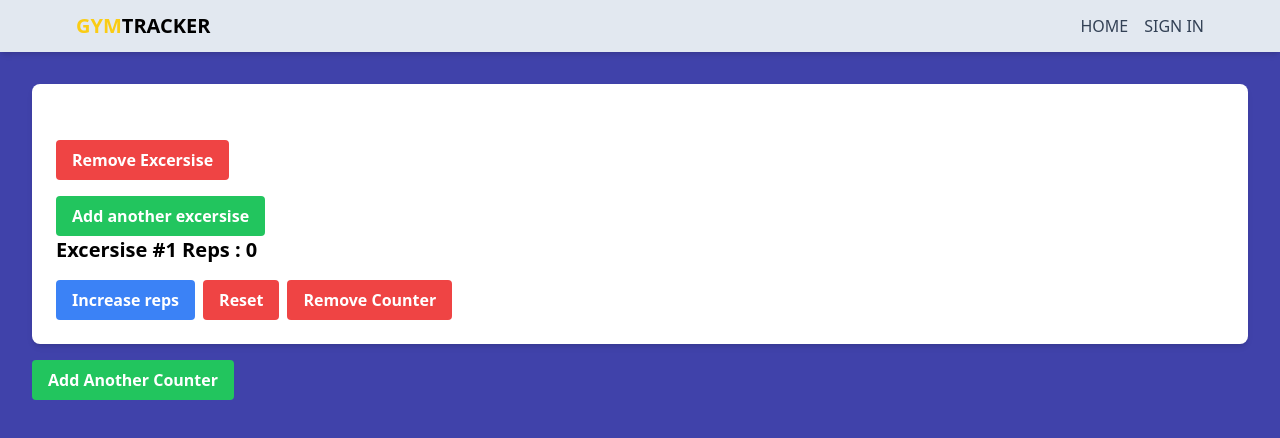
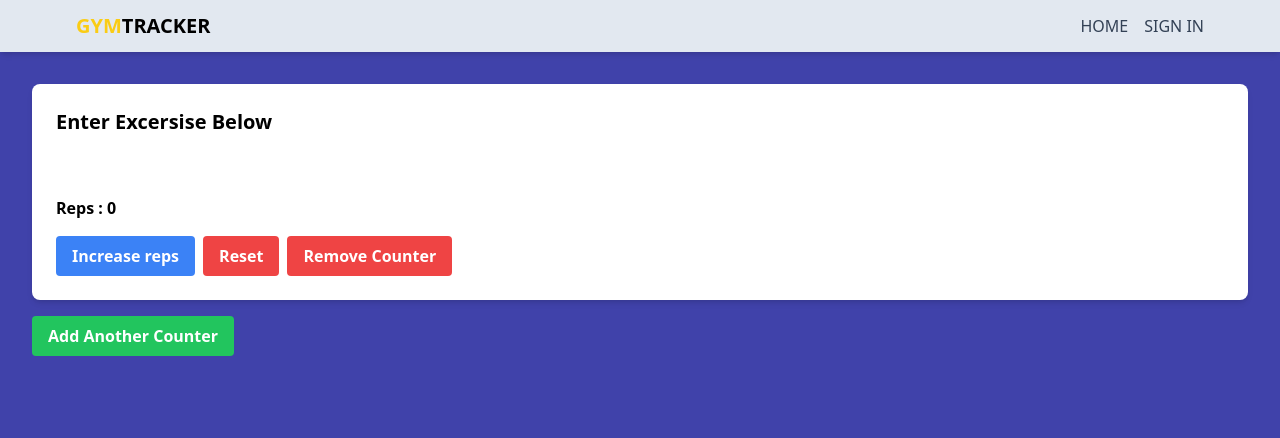
Before and after one commit to jagmeet640/GYM-Tracker, a React (Create React App) app in the folder gt/: page /combTest in a window 1280 px wide. Shown: the top 438 px of the page. Built offline with nearby package versions, Linux system fonts and the light colour scheme.

Commit message:
Update RepExcCombTest.js

```diff
--- a/gt/src/pages/RepExcCombTest.js
+++ b/gt/src/pages/RepExcCombTest.js
@@ -2,7 +2,7 @@ import React, { useState } from 'react';
 import { v4 as uuidv4 } from 'uuid';
 
 function RepExcCombTest() {
-  const [counters, setCounters] = useState([{ id: 1, value: 0 }]);
+  const [counters, setCounters] = useState([{ id: 1, value: 0, name: '' }]);
   const uniqueId = uuidv4();
 
   const increaseReps = (id) => {
@@ -23,7 +23,6 @@ function RepExcCombTest() {
 
   const addCounter = () => {
 
-    // const newCounterId = counters.length + 1;
     const newCounterId = uniqueId;
     setCounters((prevCounters) => [...prevCounters, { id: newCounterId, value: 0 }]);
   };
@@ -32,47 +31,30 @@ function RepExcCombTest() {
     setCounters((prevCounters) => prevCounters.filter((counter) => counter.id !== id));
   }
 
-  const uniqueExcersiseId = uuidv4();
-  const [excersises, setExcersise] = useState([{ id: uniqueExcersiseId, excersiseName: '' }]);
+  const handleExcersiseName = (e, id) => {
+    setCounters((prevCounters) =>
+      prevCounters.map((counter) =>
+        counter.id === id ? {...counter, name: e.target.value} : counter
+      )
+    )
 
-  const handleExcersiseNameChange = (e, id) => {
-    setExcersise((prevExcersise) =>
-      prevExcersise.map((excersise) =>
-        excersise.id === id ? { ...excersise, excersiseName: e.target.value } : excersise
-      ));
+  }
 
-  };
-  const addExcersiseLog = () => {
-    const newExcersiseId = uniqueExcersiseId;
-    setExcersise((prevExcersise) => [...prevExcersise, { id: newExcersiseId, value: '' }])
-  };
+  // todo
+  // add another use state for storing the name of the excersise entered and have it associated with the rep couter id
 
-  const removeExcersise = (id) => {
-    setExcersise((prevExcersise) => prevExcersise.filter((excersise) => excersise.id !== id));
-  };
 
   return (
     <div className='p-8'>
       {counters.map((counter) => (
         <div key={counter.id} className='bg-white p-6 rounded-lg shadow-md mb-4'>
 
-          {excersises.map((excersise) => (
-            <div key={excersise.id}>
-              <div>
-                <input type="text" name="Excersise" value={excersise.excersiseName} onChange={() => handleExcersiseNameChange(excersise.id)} />
-              </div>
+          <div className='text-xl font-bold mb-4'>Enter Excersise Below</div>
+          <div className='text-xl font-bold mb-4'>
+                <input type="text" name="Excersise" value={counter.name} onChange={() => handleExcersiseName(counter.id)}/>
+          </div>
 
-              <button
-                onClick={() => removeExcersise(excersise.id)}
-                className='bg-red-500 hover:bg-red-700 text-white font-bold py-2 px-4 rounded mb-2 mt-2'
-              >Remove Excersise</button>
-            </div>
-          ))}
-
-          <button className='bg-green-500 hover:bg-green-700 text-white font-bold py-2 px-4 rounded mt-2' onClick={addExcersiseLog}> Add another excersise</button>
-
-
-          <div className='text-xl font-bold mb-4'>Excersise #{counter.id} Reps : {counter.value}</div>
+          <div className='text-xxl font-bold mb-4'>Reps : {counter.value}</div>
           <button
             onClick={() => increaseReps(counter.id)}
             className='bg-blue-500 hover:bg-blue-700 text-white font-bold py-2 px-4 rounded mr-2'
```
